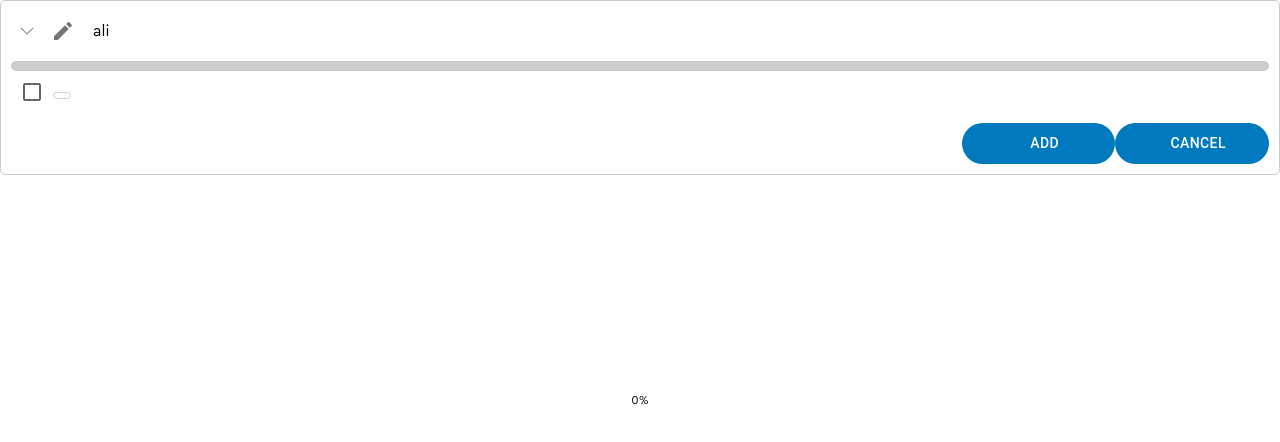
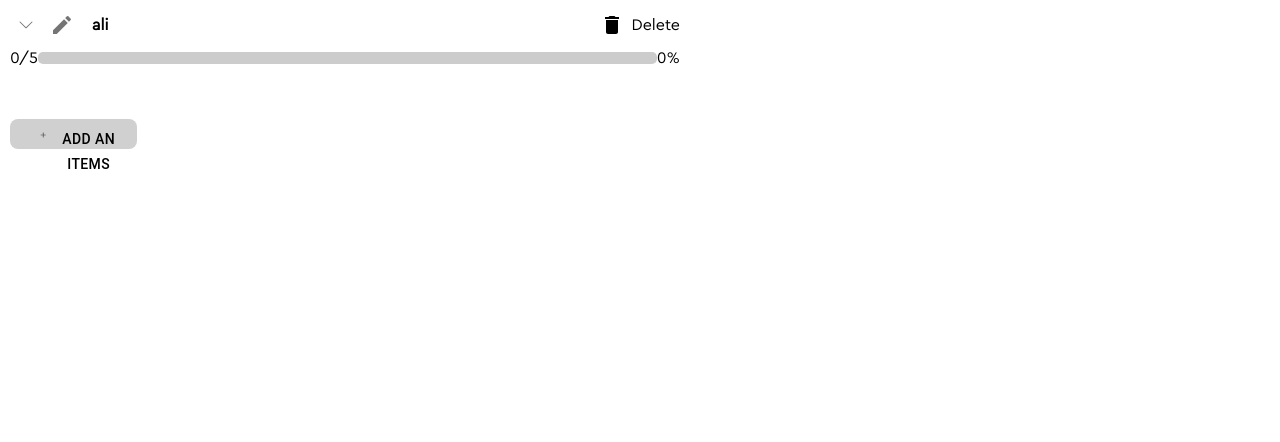
Before and after one commit to peaksoft-school/task-tracker-js9, a React (Create React App) app: page / in a window 1280 px wide. Both pictures are taken after a click on the button 27 px from the left and 31 px from the top of the page. Shown: the top 442 px of the page. Built offline with nearby package versions, Linux system fonts and the light colour scheme; a web font is replaced by a local one.

Commit message:
created checkList

```diff
--- a/src/components/checklist/CheckList.jsx
+++ b/src/components/checklist/CheckList.jsx
@@ -4,72 +4,27 @@ import DeleteIcon from '@mui/icons-material/Delete'
 import EditIcon from '@mui/icons-material/Edit'
 import { Input } from '../UI/input/Input'
 import { Button } from '../UI/button/Button'
-import { UpIcon, DownIcon } from '../../assets/icons'
-
-const ChecklistContainer = styled('div')({
-   border: '1px solid #ccc',
-   borderRadius: '5px',
-   padding: '10px',
-   marginBottom: '10px',
-})
-
-const ChecklistHeader = styled('div')({
-   display: 'flex',
-   alignItems: 'center',
-   marginBottom: '10px',
-})
-
-const Title = styled('p')({
-   margin: '0 10px',
-})
-
-const ProgressLine = styled('div')({
-   height: '10px',
-   borderRadius: '5px',
-   backgroundColor: '#ccc',
-})
-
-const ProgressBar = styled('div')(({ progress }) => ({
-   height: '100%',
-   borderRadius: '5px',
-   backgroundColor: '#007bff',
-   width: `${progress}%`,
-}))
-
-const ProgressLabel = styled('span')({
-   position: 'absolute',
-   top: '50%',
-   left: '50%',
-   transform: 'translate(-50%, -50%)',
-   fontSize: '12px',
-})
-
-const ItemContainer = styled('div')({
-   display: 'flex',
-   alignItems: 'center',
-   marginBottom: '10px',
-})
-
-const ItemText = styled('p')({
-   margin: '0 10px',
-})
-
-const ActionButtonsContainer = styled('div')({
-   display: 'flex',
-   justifyContent: 'flex-end',
-})
+import { UpIcon, DownIcon, PlusIcon } from '../../assets/icons'
 
 export const CheckList = ({ title }) => {
    const [showInputs, setShowInputs] = useState(false)
    const [items, setItems] = useState([])
    const [idCounter, setIdCounter] = useState(0)
    const [newItemValue, setNewItemValue] = useState('')
+   const [taskCount, setTaskCount] = useState(0)
+   const [isTaskListVisible, setTaskListVisible] = useState(false)
+   const [open, setOpen] = useState(false)
+   const maxTaskCount = 5
 
    const handleNewItemChange = (e) => {
       setNewItemValue(e.target.value)
    }
 
    const addItem = () => {
+      if (taskCount >= maxTaskCount) {
+         return
+      }
+
       const newItem = {
          id: idCounter,
          value: newItemValue,
@@ -78,19 +33,20 @@ export const CheckList = ({ title }) => {
       setItems([...items, newItem])
       setIdCounter(idCounter + 1)
       setNewItemValue('')
-      setShowInputs(false)
+      setTaskCount(taskCount + 1)
+      setTaskListVisible(true)
    }
 
+   const toggleInputs = () => {
+      setOpen((prev) => !prev)
+      if (!showInputs && items.length > 0) {
+         setTaskListVisible(true)
+      }
+   }
    const cancelAddItem = () => {
       setNewItemValue('')
-      setShowInputs(false)
-   }
-
-   const handleItemChange = (id, value) => {
-      const updatedItems = items.map((item) =>
-         item.id === id ? { ...item, value } : item
-      )
-      setItems(updatedItems)
+      setShowInputs((prev) => !prev)
+      // setOpen(false)
    }
 
    const toggleCompleted = (id) => {
@@ -103,6 +59,10 @@ export const CheckList = ({ title }) => {
    const removeItem = (id) => {
       const updatedItems = items.filter((item) => item.id !== id)
       setItems(updatedItems)
+      setTaskCount(taskCount - 1)
+      if (taskCount <= 1) {
+         setTaskListVisible(false)
+      }
    }
 
    const getProgress = () => {
@@ -114,45 +74,42 @@ export const CheckList = ({ title }) => {
       return Math.floor((completedCount / items.length) * 100)
    }
 
-   const toggleInputs = () => {
-      setShowInputs(!showInputs)
-   }
-
    return (
       <ChecklistContainer>
+         <CheckListHeaderContainer>
             <ChecklistHeader>
-            <IconButton onClick={toggleInputs}>
+               <CheckListBox>
+                  <StyledIconButton onClick={cancelAddItem}>
                      {showInputs ? <DownIcon /> : <UpIcon />}
-            </IconButton>
-            <IconButton>
+                  </StyledIconButton>
+                  <StyledIconButton>
                      <EditIcon />
-            </IconButton>
+                  </StyledIconButton>
                   <Title>{title}</Title>
+               </CheckListBox>
+               <DeleteBox>
+                  <DeleteIcon />
+                  <p>Delete</p>
+               </DeleteBox>
             </ChecklistHeader>
+            <ProgressContainer>
+               <TaskCountContainer>
+                  <p>
+                     {taskCount}/{maxTaskCount}
+                  </p>
+               </TaskCountContainer>
                <ProgressLine>
                   <ProgressBar progress={getProgress()} />
+               </ProgressLine>
                <ProgressLabel>{getProgress()}%</ProgressLabel>
-         </ProgressLine>
+            </ProgressContainer>
+         </CheckListHeaderContainer>
+
          {showInputs ? (
-            <>
-               <ItemContainer>
-                  <Checkbox checked={false} />
-                  <StyledInput
-                     type="text"
-                     value={newItemValue}
-                     onChange={handleNewItemChange}
-                  />
-               </ItemContainer>
-               <ActionButtonsContainer>
-                  <Button onClick={addItem}>Add</Button>
-                  <Button onClick={cancelAddItem}>Cancel</Button>
-               </ActionButtonsContainer>
-            </>
-         ) : (
+            <Main>
                <div>
-               <Button onClick={toggleInputs}>Add New Item</Button>
-            </div>
-         )}
+                  {isTaskListVisible && (
+                     <div className="map-item">
                         {items.map((item) => (
                            <ItemContainer key={item.id}>
                               <Checkbox
@@ -160,20 +117,188 @@ export const CheckList = ({ title }) => {
                                  onChange={() => toggleCompleted(item.id)}
                               />
                               <ItemText>{item.value}</ItemText>
-               <IconButton onClick={() => removeItem(item.id)}>
+                              <StyledIconButton
+                                 onClick={() => removeItem(item.id)}
+                              >
                                  <DeleteIcon />
-               </IconButton>
+                              </StyledIconButton>
                            </ItemContainer>
                         ))}
+                     </div>
+                  )}
+               </div>
+               {open ? (
+                  <div style={{ marginTop: '3rem' }}>
+                     <ItemContainer>
+                        <Checkbox checked={false} />
+                        <StyledInput
+                           type="text"
+                           value={newItemValue}
+                           onChange={handleNewItemChange}
+                           placeholder="Введите задачу"
+                        />
+                     </ItemContainer>
+                     <ActionButtonsContainer>
+                        <CancelButton onClick={toggleInputs}>
+                           Cancel
+                        </CancelButton>
+                        <AddButton onClick={addItem}>Add</AddButton>
+                     </ActionButtonsContainer>
+                  </div>
+               ) : (
+                  <AddnewButton onClick={toggleInputs}>
+                     <PlusIcon /> Add an items
+                  </AddnewButton>
+               )}
+            </Main>
+         ) : null}
       </ChecklistContainer>
    )
 }
 
 const StyledInput = styled(Input)({
    input: {
-      display: 'none',
-   },
-   root: {
-      width: 'auto',
+      fontSize: '14px',
+      width: '39.9931rem',
+      height: '5.5rem',
+      borderRadius: '5rem',
+      padding: '0.5rem 1rem 0.5rem 1rem',
+      border: '0625rem',
    },
 })
+
+const ChecklistContainer = styled('div')({
+   width: '100%',
+   height: '100vh',
+   borderRadius: '5px',
+   padding: '10px',
+   marginBottom: '10px',
+
+   '.map-item': {
+      marginTop: '4rem',
+   },
+})
+
+const ChecklistHeader = styled('div')({
+   display: 'flex',
+   justifyContent: 'space-between',
+   alignItems: 'center',
+})
+
+const Title = styled('p')({
+   margin: '0 10px',
+   fontWeight: 'bold',
+   fontSize: '16px',
+})
+
+const ProgressContainer = styled('div')({
+   display: 'flex',
+   alignItems: 'center',
+   marginTop: '0.5rem',
+   borderRadius: '0.5rem',
+})
+
+const CheckListHeaderContainer = styled('div')({
+   width: '41.875rem',
+   height: '1.1875rem',
+})
+
+const ProgressLine = styled('div')({
+   height: '0.8rem',
+   borderRadius: '5px',
+   backgroundColor: '#ccc',
+   flex: 1,
+})
+
+const ProgressBar = styled('div')(({ progress }) => ({
+   borderRadius: '5px',
+   backgroundColor: '#007bff',
+   width: `${progress}%`,
+   height: '0.8rem',
+}))
+
+const ProgressLabel = styled('span')({
+   fontSize: '1rem',
+})
+
+const TaskCountContainer = styled('div')({
+   display: 'flex',
+   justifyContent: 'center',
+})
+
+const CheckListBox = styled('div')({
+   display: 'flex',
+   alignItems: 'center',
+   gap: '',
+})
+
+const ItemContainer = styled('div')({
+   display: 'flex',
+   alignItems: 'center',
+   width: '41.875rem',
+   border: '0.0625rem',
+})
+
+const ItemText = styled('p')({
+   margin: '0 10px',
+   flex: 1,
+   fontSize: '14px',
+})
+
+const ActionButtonsContainer = styled('div')({
+   display: 'flex',
+   justifyContent: 'flex-end',
+   marginTop: '10px',
+})
+
+const StyledIconButton = styled(IconButton)({
+   height: '1.875rem',
+   borderRadius: '0.5rem',
+   border: '0.0625rem',
+   gap: '0.25rem',
+})
+
+const Main = styled('div')({
+   height: '15vh',
+   width: '41.1875rem',
+   display: 'flex',
+   flexDirection: 'column',
+   justifyContent: 'space-between',
+})
+
+const DeleteBox = styled('div')({
+   display: 'flex',
+   justifyContent: 'center',
+   alignItems: 'center',
+   gap: '0.5rem',
+})
+
+const AddButton = styled(Button)({
+   width: '4.1638rem',
+   height: '1.875rem',
+   borderRadius: '1.5rem',
+   fontFamily: 'CarePro',
+   fontSize: '0.875rem',
+   fontWeight: '400',
+   display: 'flex',
+   alignItems: 'center',
+   justifyContent: 'center',
+})
+
+const CancelButton = styled(Button)({
+   width: '5.4131rem',
+   height: '1.875rem',
+   borderRadius: '1.5rem',
+   gap: '0.5rem',
+})
+
+const AddnewButton = styled(Button)({
+   width: '7.9375rem',
+   height: '1.875rem',
+   borderRadius: '0.5rem',
+   border: '0.0625rem',
+   color: 'black',
+   background: '#D0D0D0',
+   boxSizing: 'border-box',
+   padding: '0.375rem, 0.875rem, 0.375rem, 1rem',
+})
```
Lines whose indentation alone changed are shown as unchanged.
